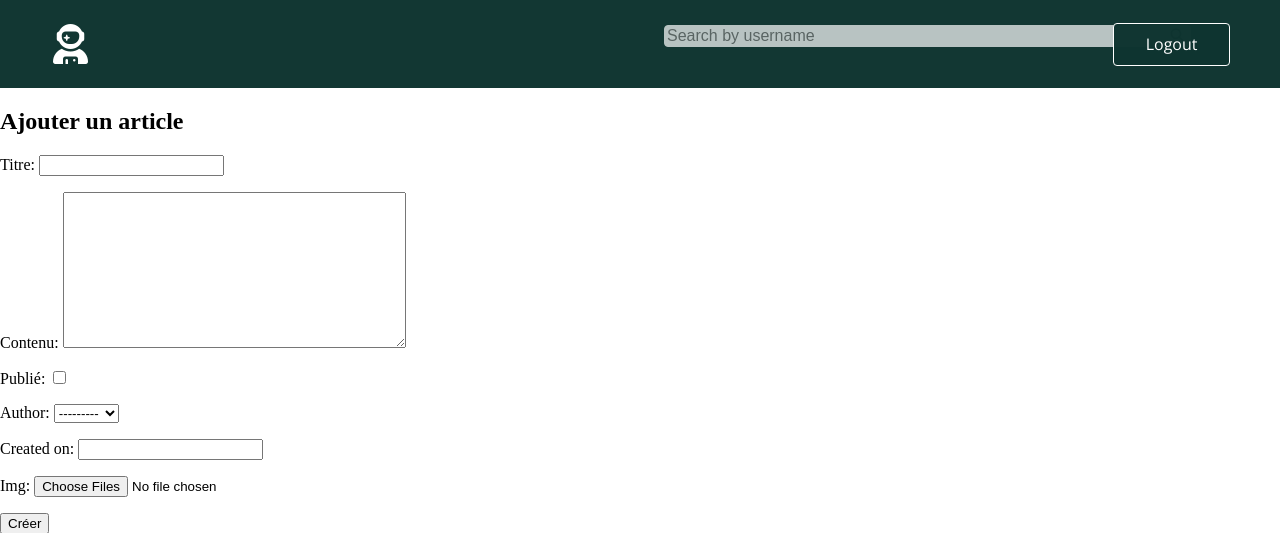
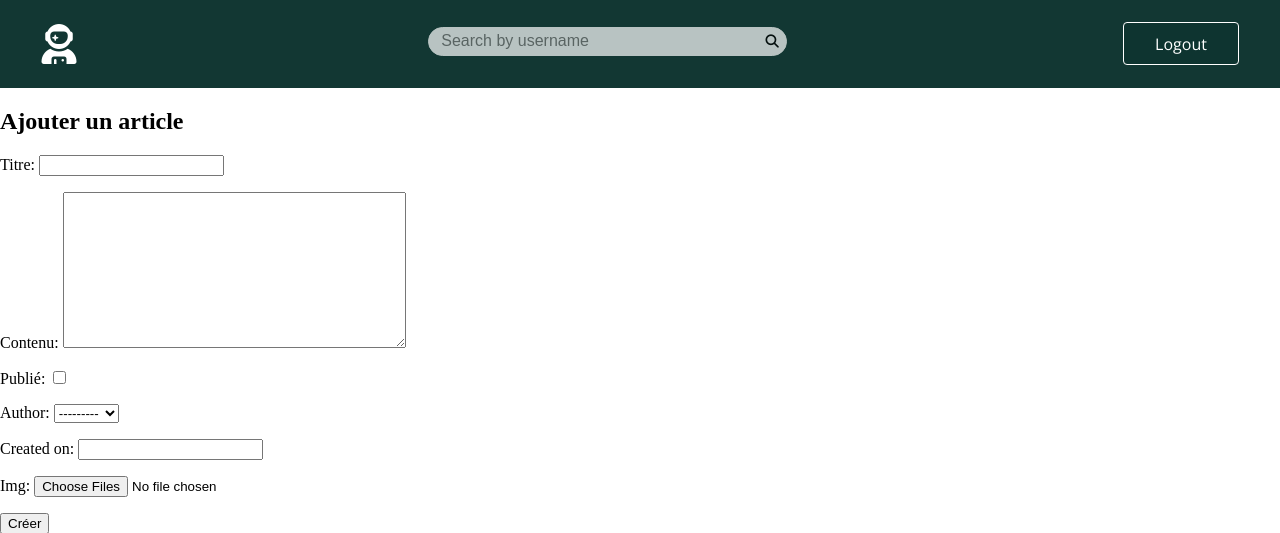
Before and after one commit to ImLain/journeyblog, a Django app: page /posts/create/ in a window 1280 px wide. Shown: the top 533 px of the page. Run offline with Django 3.2, Linux system fonts and the light colour scheme; the visitor is signed in with stand-in values (Sample User, id 1); data comes from the database, SQL or seed files in the repository; data that the repository does not hold is empty; some libraries are stand-ins or nearby versions.

Commit message:
navbar success

```diff
--- a/src/JourneyBlog/settings.py
+++ b/src/JourneyBlog/settings.py
@@ -50,7 +50,7 @@ MIDDLEWARE = [
     'django.contrib.auth.middleware.AuthenticationMiddleware',
     'django.contrib.messages.middleware.MessageMiddleware',
     'django.middleware.clickjacking.XFrameOptionsMiddleware',
-    'livereload.middleware.LiveReloadScript'
+    'livereload.middleware.LiveReloadScript',
 ]
 
 ROOT_URLCONF = 'JourneyBlog.urls'
--- a/src/posts/static/css/base.css
+++ b/src/posts/static/css/base.css
@@ -7,60 +7,57 @@ html, body {
   height: 100%;
   margin: 0;
   padding: 0;
-  overflow: hidden; /* pour éviter les défilements accidentels */
+  overflow: hidden;/* pour éviter les défilements accidentels */
 
 }
 
 nav{
   background-color: #0f3430fb;
-  padding: 7px;
   filter: none;
+  display: flex;
+  height: 5em;
 }
 
 .auth-nav{
   display: flex;
-  flex-wrap: wrap;
-}
-ul {
-  list-style: none;
-  display: flex;
-  gap: 10px;
-}
-
-li {
-  display: flex;
+  justify-content: space-between;
+  align-items: flex-end;
+  padding: 0 2vw 1vh;
 }
 
 .btn-profile{
   border: none;
   cursor: pointer;
-  margin-right: 0;
-  border-radius: 10px;
+  margin-bottom: 15px;
+  margin-left: 10px;
   background-color: transparent;
   color: white;
 }
 
-.search-container {
-  flex-grow: 1;
-  display: flex;
+.search-bar {
   justify-content: center;
   align-items: center;
+  width: 30%;
 }
 
 .search-bar form {
-  margin-left: 35em;
   display: flex;
-  align-items: center;
+  margin-bottom: 24px;
+  margin-left: 10px;
   border: solid 1px white;
-  border-radius: 4px;
+  border-radius: 20px;
   background-color: white;
   opacity: 0.7;
 }
+
 .search-bar input {
-  width: 500px;
+  border-radius: 30px;
   border: none;
+  margin-left: 10px;
   font-size: 16px;
-  border-radius: 4px;
+  border-radius: 20px;
+  flex: 1;
+  text-decoration: none;
 }
 
 .search-bar input::placeholder {
@@ -71,18 +68,19 @@ li {
   outline: none;
 }
 
+
 .search-btn {
+  position: relative;
   border: none;
-  width: 5%;
   background-color: transparent;
-  margin: auto;
   cursor: pointer;
+  padding: 7px;
 }
 
+
 .btn-logout{
-  position: absolute;
-  top: 23px;
-  right: 50px;
+  margin-bottom: 15px;
+  margin-right: 15px;
   font-weight: 500;
   font-size: 16px;
   border-radius: 4px;
@@ -96,5 +94,4 @@ li {
   width: 7.3em;
   text-align: center;
   font-family: 'Open Sans', sans-serif;
-  /* transition: transform 0.4s ease; */
 }
--- a/src/posts/static/css/home.css
+++ b/src/posts/static/css/home.css
@@ -53,7 +53,6 @@ li {
   font-weight: 500;
   font-size: 16px;
   border: none;
-  border-radius: 4px;
   color: white;
   cursor: pointer;
   /* transition: transform 0.4s ease; */
--- a/src/posts/templates/base.html
+++ b/src/posts/templates/base.html
@@ -13,7 +13,7 @@
 {% endblock %}
 <body>
 
-{% comment %} <nav>
+{% comment %} <nav>nav>
   {% if request.user.is_authenticated %}
         <a href="{% url 'posts:profile' request.user.username %}">Accueil</a>
         <a href="{% url 'posts:create' %}">Ajouter un article</a>
@@ -28,19 +28,23 @@
 
 {% block nav %}
   {% if request.user.is_authenticated %}
+
     <nav class="auth-nav">
-      <ul>
-        <li><a href="{% url 'posts:profile' request.user.username %}"><button class="btn-profile"><i class="fa-solid fa-user-astronaut fa-3x"></i></button></a></li>
-        <li class="search-container">
+
+      <div class="profile">
+        <a href="{% url 'posts:profile' request.user.username %}"><button class="btn-profile"><i class="fa-solid fa-user-astronaut fa-3x"></i></button></a>
+      </div>
+
       <div class="search-bar">
         <form action="{% url 'posts:user_search' %}" method="get">
           <input type="text" name="username" placeholder="Search by username">
           <button class="search-btn" type="submit"><i class="fa-solid fa-magnifying-glass"></i></button>
         </form>
       </div>
-        </li>
-        <li><a href="{% url 'logout' %}"><button class="btn-logout">Logout</button></a></li>
-      </ul>
+
+      <div class="logout">
+        <a href="{% url 'logout' %}"><button class="btn-logout">Logout</button></a>
+      </div>
     </nav>
   {% endif %}
 {% endblock %}
```
Lines whose indentation alone changed are shown as unchanged.
